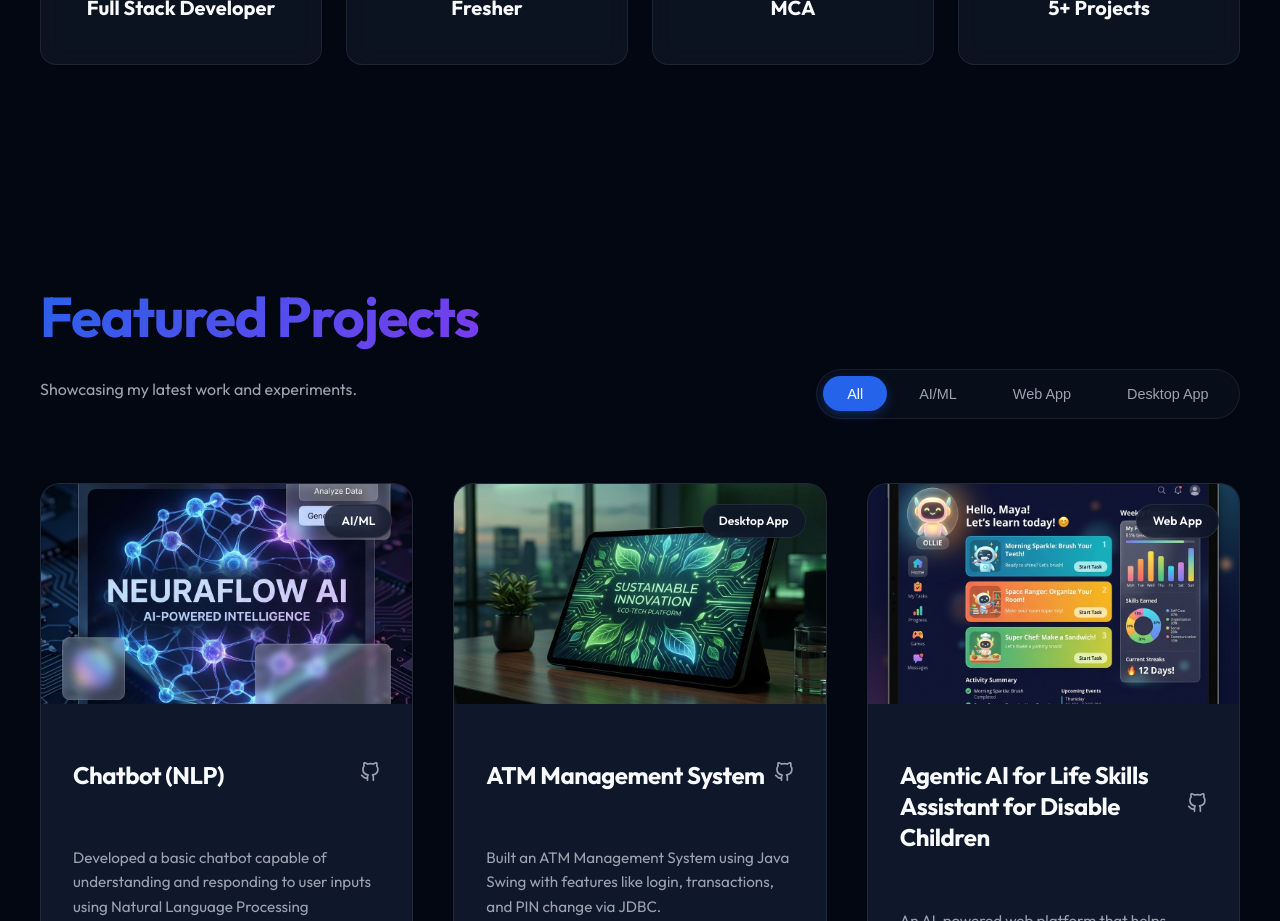
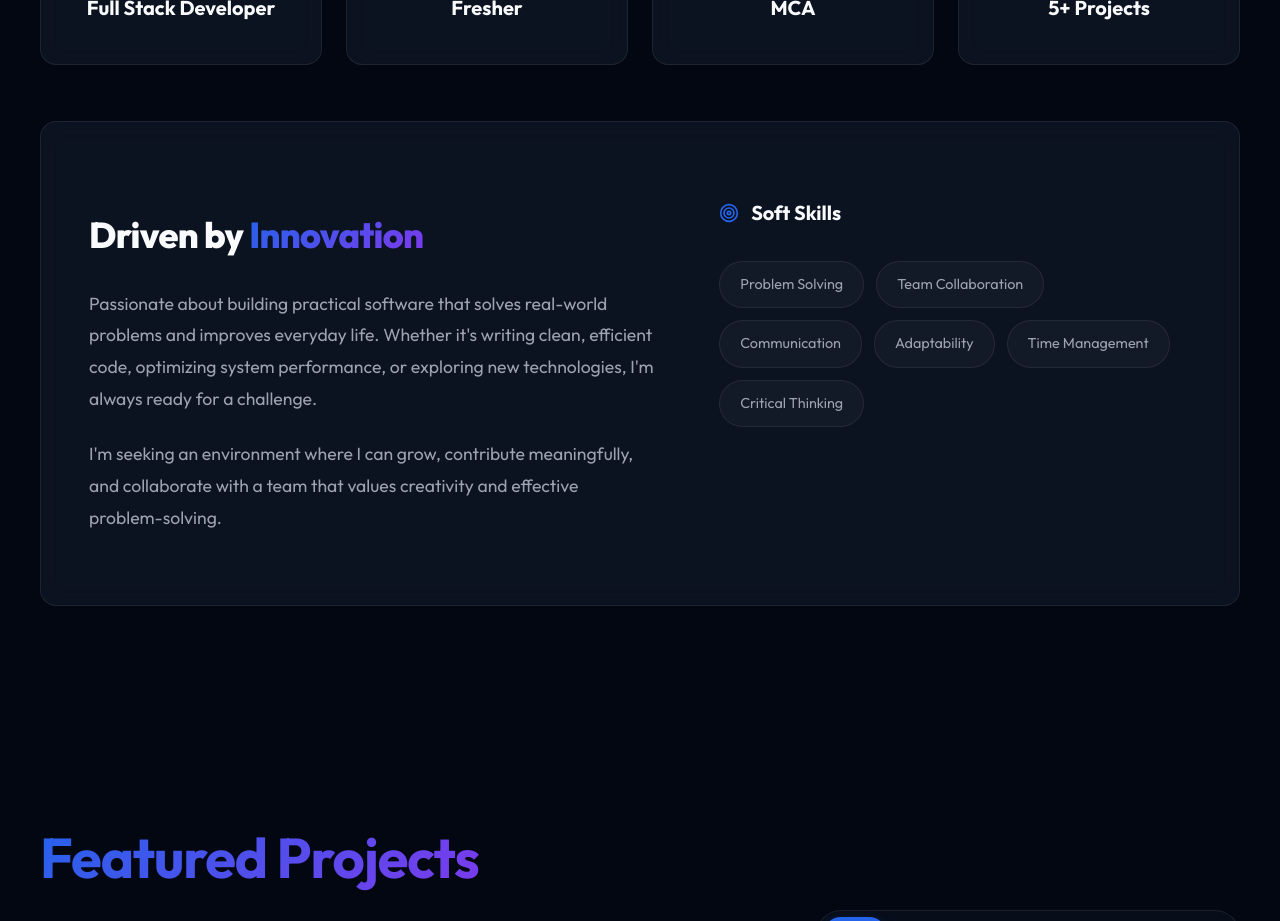
Before and after one commit to Abdul-Affan/portfolio, a React (Vite) app: page / in a window 1280 px wide. Shown: the part 1460-2381 px from the top of the page. Built offline with nearby package versions, Linux system fonts and the light colour scheme.

Commit message:
Add detailed About Me and Soft Skills sections

```diff
--- a/src/App.jsx
+++ b/src/App.jsx
@@ -245,6 +245,32 @@ const App = () => {
                 </div>
                 <span className="about-label">Achievements</span>
                 <span className="about-value">5+ Projects</span>
+              </div>
+            </div>
+
+            <div className="glass about-detailed-v2" data-reveal>
+              <div className="about-text-v2">
+                <h3>Driven by <span className="gradient-text">Innovation</span></h3>
+                <p>
+                  Passionate about building practical software that solves real-world problems and improves everyday life.
+                  Whether it's writing clean, efficient code, optimizing system performance, or exploring new technologies,
+                  I'm always ready for a challenge.
+                </p>
+                <p>
+                  I'm seeking an environment where I can grow, contribute meaningfully, and collaborate with a team
+                  that values creativity and effective problem-solving.
+                </p>
+              </div>
+              <div className="soft-skills-v2">
+                <h4>
+                  <svg width="20" height="20" viewBox="0 0 24 24" fill="none" stroke="currentColor" strokeWidth="2" strokeLinecap="round" strokeLinejoin="round" style={{ color: 'var(--accent-primary)' }}><circle cx="12" cy="12" r="10"></circle><circle cx="12" cy="12" r="6"></circle><circle cx="12" cy="12" r="2"></circle></svg>
+                  Soft Skills
+                </h4>
+                <div className="soft-skills-grid">
+                  {['Problem Solving', 'Team Collaboration', 'Communication', 'Adaptability', 'Time Management', 'Critical Thinking'].map(skill => (
+                    <span key={skill} className="soft-skill-tag">{skill}</span>
+                  ))}
+                </div>
               </div>
             </div>
           </div>
--- a/src/index.css
+++ b/src/index.css
@@ -701,6 +701,69 @@ nav.scrolled {
   color: var(--text-main);
 }
 
+.about-detailed-v2 {
+  margin-top: 3.5rem;
+  padding: 3rem;
+  text-align: left;
+  display: grid;
+  grid-template-columns: 1.2fr 1fr;
+  gap: 4rem;
+  align-items: start;
+}
+
+.about-text-v2 h3 {
+  font-size: 2.25rem;
+  margin-bottom: 1.5rem;
+  font-weight: 800;
+}
+
+.about-text-v2 p {
+  color: var(--text-muted);
+  font-size: 1.1rem;
+  line-height: 1.8;
+  margin-bottom: 1.5rem;
+}
+
+.soft-skills-v2 h4 {
+  display: flex;
+  align-items: center;
+  gap: 0.75rem;
+  font-size: 1.25rem;
+  margin-bottom: 2rem;
+  color: var(--text-main);
+}
+
+.soft-skills-grid {
+  display: flex;
+  flex-wrap: wrap;
+  gap: 0.75rem;
+}
+
+.soft-skill-tag {
+  padding: 0.7rem 1.25rem;
+  background: rgba(255, 255, 255, 0.03);
+  border: 1px solid var(--glass-border);
+  border-radius: 50px;
+  font-size: 0.9rem;
+  color: var(--text-muted);
+  transition: var(--transition);
+}
+
+.soft-skill-tag:hover {
+  background: rgba(37, 99, 235, 0.1);
+  border-color: var(--accent-primary);
+  color: var(--text-main);
+  transform: translateY(-2px);
+}
+
+@media (max-width: 992px) {
+  .about-detailed-v2 {
+    grid-template-columns: 1fr;
+    gap: 3rem;
+    padding: 2rem;
+  }
+}
+
 @media (max-width: 768px) {
   .nav-links {
     display: none;
```
